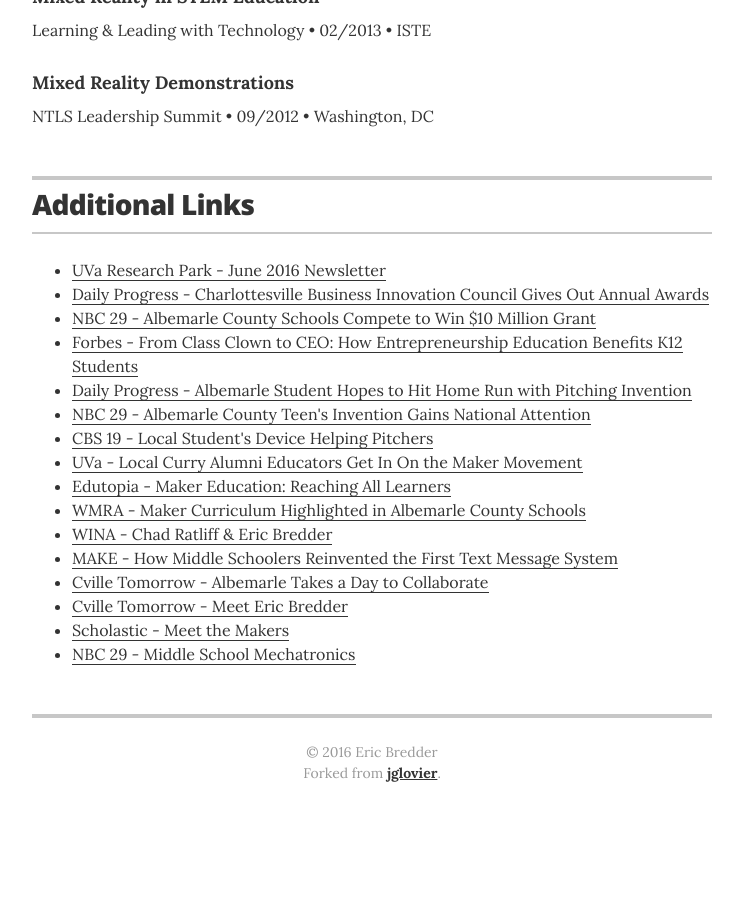
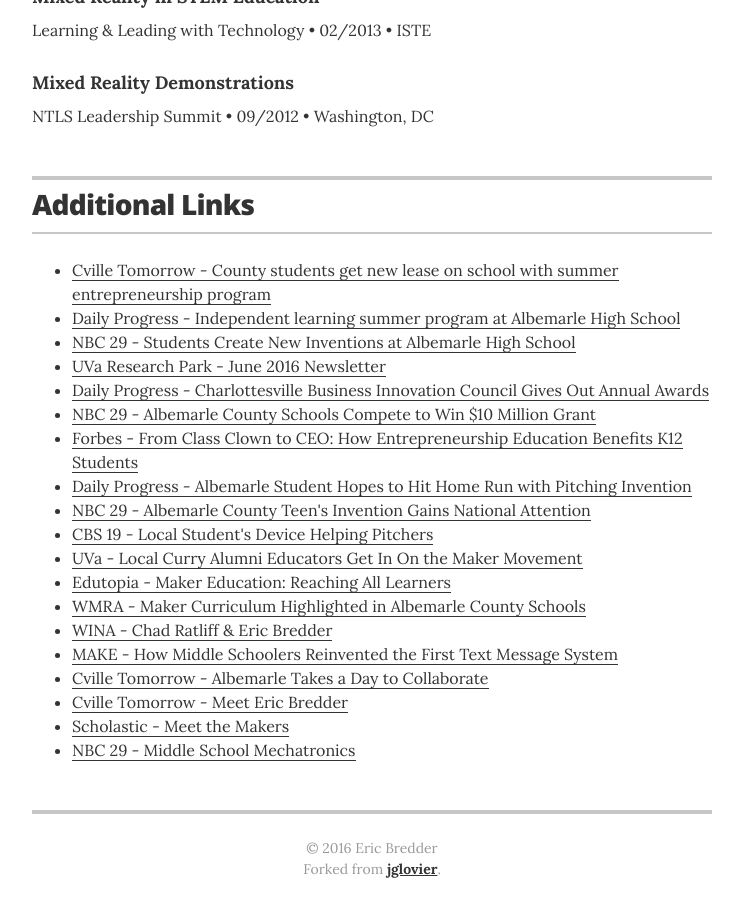
Before and after one commit to eabredder/eabredder.github.io, a Jekyll site: the page built from index.html, in a window 1280 px wide and 900 px high, scrolled down 4098 px. Shown: the whole window, without its empty margins (268-1011 px from the left). Built offline with Jekyll 4.4.1, drawn with Linux system fonts in a browser that asks for light colours; before the commit the page ends 4930 px from its top, so only the background shows below that.

Commit message:
Update resume.html

```diff
--- a/_layouts/resume.html
+++ b/_layouts/resume.html
@@ -348,6 +348,9 @@
 
         <div class="resume-item">
           <ul class="resume-item-list">
+            <li><a href="http://www.cvilletomorrow.org/news/article/24305-county-students-get-new-lease-on-school-with/" target="_blank">Cville Tomorrow - County students get new lease on school with summer entrepreneurship program</a></li>
+            <li><a href="http://www.dailyprogress.com/gallery/independent-learning-summer-program-at-albemarle-high-school/collection_684873fe-3ede-11e6-a438-771bac81faff.html" target="_blank">Daily Progress - Independent learning summer program at Albemarle High School</a></li>
+            <li><a href="http://www.nbc29.com/story/32344886/students-create-new-inventions-at-albemarle-high-school" target="_blank">NBC 29 - Students Create New Inventions at Albemarle High School</a></li>
             <li><a href="http://eepurl.com/b6HOVD" target="_blank">UVa Research Park - June 2016 Newsletter</a></li>
             <li><a href="http://www.dailyprogress.com/news/local/charlottesville-business-innovation-council-gives-out-annual-awards/article_2f8d0dfc-23ab-11e6-897c-7ba04de0741c.html" target="_blank">Daily Progress - Charlottesville Business Innovation Council Gives Out Annual Awards</a></li>
             <li><a href="http://www.nbc29.com/story/31811746/albemarle-county-schools-compete-to-win-10-million-grant" target="_blank">NBC 29 - Albemarle County Schools Compete to Win $10 Million Grant</li>
```
